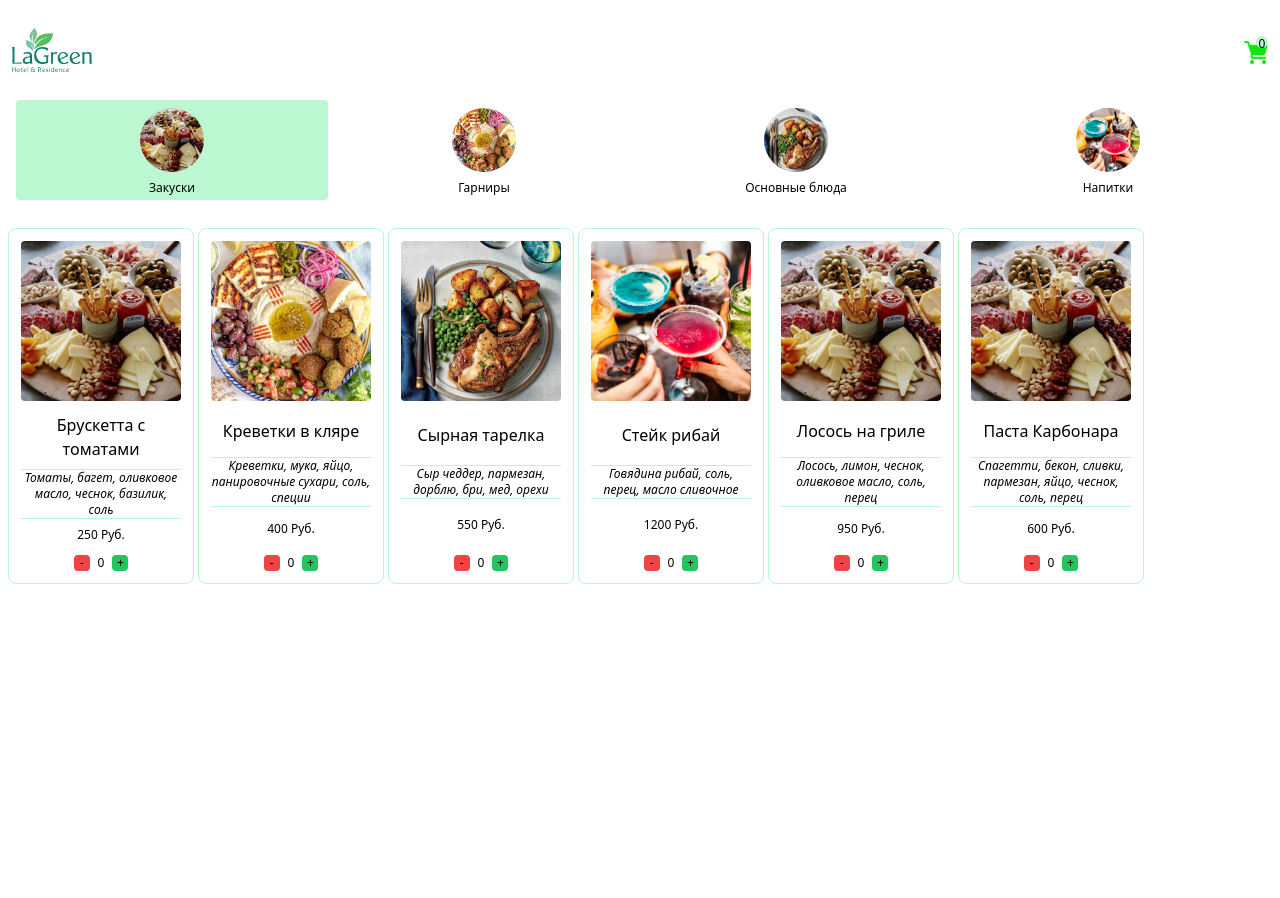
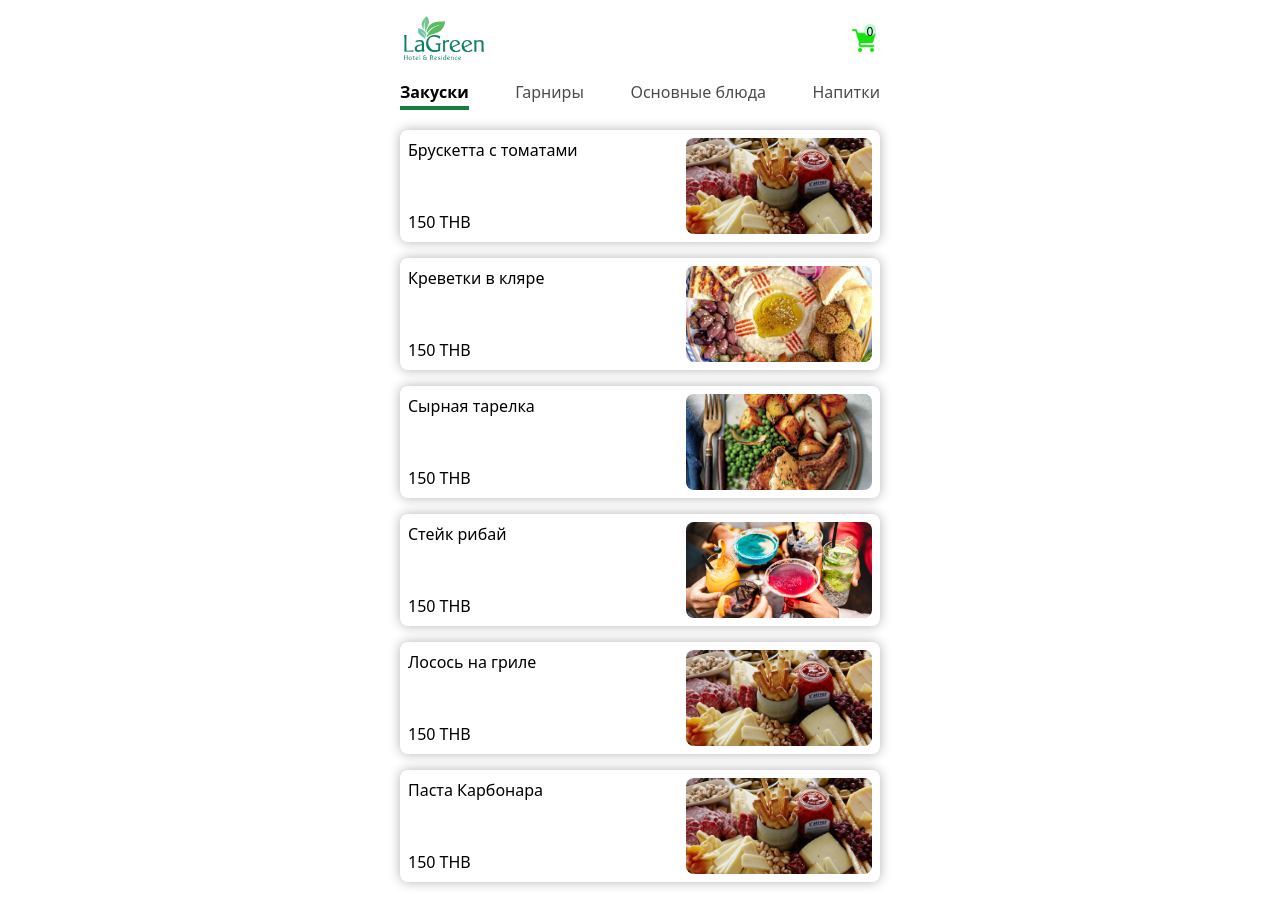
Before and after one commit to ZarubinMaksim/TG_bot_menu, a React (Create React App) app: page / in a window 1280 px wide. Before the commit the page ends 800 px from the top, so only its background shows below. Built offline with nearby package versions, Linux system fonts and the light colour scheme.

Commit message:
new_menu

```diff
--- a/package.json
+++ b/package.json
@@ -9,6 +9,7 @@
     "@testing-library/user-event": "^13.5.0",
     "react": "^19.0.0",
     "react-dom": "^19.0.0",
+    "react-router-dom": "^7.6.0",
     "react-scripts": "5.0.1",
     "web-vitals": "^2.1.4"
   },
--- a/src/App.js
+++ b/src/App.js
@@ -1,15 +1,72 @@
+import { BrowserRouter as Router, Routes, Route } from 'react-router-dom'
 import { useEffect, useState } from "react";
 import Content from "./components/Content";
 import Header from "./components/header";
+import ItemDescription from './components/ItemDescription';
+import Cart from './components/Cart';
 
 function App() {
-  const [orderData, setOrderData] = useState()
+  // const [orderData, setOrderData] = useState()
   const [isCartOpened, setIsCartOpened] = useState(false)
   const [guestDetails, setGuestDetails] = useState('')
 
-  const handleOrderData = (orderData) => {
-    setOrderData(orderData)
+  // !!!!!!
+  const [orderList, setOrderList] = useState(JSON.parse(localStorage.getItem('orderList')) || [])
+  console.log('ORDERLIST', orderList)
+
+  useEffect(() => {
+    localStorage.setItem('orderList', JSON.stringify(orderList))
+  }, [orderList])
+
+  const handleOrderList = (data) => {
+    setOrderList(data)
   }
+
+  const addToOrderList = (newOrder, newOrderAmount) => {
+    setOrderList(prevOrderList => {
+      const existingOrders = prevOrderList.find(prevOrder => prevOrder.name === newOrder.name)
+
+      if (existingOrders) {
+        return prevOrderList.map(prevOrder =>
+          prevOrder.name === newOrder.name
+          ? {...prevOrder, amount: prevOrder.amount + newOrderAmount}
+          : prevOrder)
+      } else {
+        return [...prevOrderList, {...newOrder, amount: newOrderAmount}]
+      }
+    })
+  }
+
+  const removeFromOrderList = (removedOrder) => {
+    setOrderList(prevOrderList => {
+      const existingOrders = prevOrderList.find(prevorder => prevorder.name === removedOrder.name)
+
+      if (existingOrders) {
+        if (existingOrders.amount > 1) {
+          // Если количество больше 1, уменьшаем его
+          return prevOrderList.map(prevOrder =>
+            prevOrder.name === removedOrder.name
+            ? { ...prevOrder, amount: prevOrder.amount - 1 }
+            : prevOrder
+          )
+        } else {
+          // Если количество 1, удаляем объект
+          return prevOrderList.filter(prevOrder => prevOrder.name !== removedOrder.name)
+        }
+      } else {
+        // Если объекта нет, ничего не меняем
+        return prevOrderList
+      }
+    })
+
+  }
+
+
+  //  !!!!!!!!
+
+  // const handleOrderData = (orderData) => {
+  //   setOrderData(orderData)
+  // }
 
   useEffect(() => {
     const query = new URLSearchParams(window.location.search);
@@ -26,15 +83,28 @@ function App() {
   }, [])
 
   return (
-      <div className="p-2 flex flex-col gap-5 bg-white h-full">
-        <div>
-          <p>{guestDetails.chatId}</p>
-          <p>{guestDetails.chatId}</p>
+    <Router>
+      <div className="p-4 flex flex-col gap-5 bg-white h-full max-w-lg m-auto">
+        <Header data={orderList} isCartOpened={isCartOpened} setIsCartOpened={setIsCartOpened} />
 
-        </div>
-        <Header data={orderData} isCartOpened={isCartOpened} setIsCartOpened={setIsCartOpened}/>
-        <Content sendData={handleOrderData} isCartOpened={isCartOpened} guestDetails={guestDetails}/>
+        <Routes>
+          <Route path="/" element={
+            <Content
+              sendData={handleOrderList}
+              isCartOpened={isCartOpened}
+              guestDetails={guestDetails}
+              orderList={orderList}
+            />
+          } />
+          <Route path="/item/:name" element={<ItemDescription orderList={orderList} addToOrderList={addToOrderList}/>}/>
+          <Route path="/cart" element={<Cart orderList={orderList} guestDetails={guestDetails} addToOrderList={addToOrderList} removeFromOrderList={removeFromOrderList}/>}/>
+        </Routes>
       </div>
+    </Router>
+      // <div className="p-4 flex flex-col gap-5 bg-white h-full max-w-lg m-auto">
+      //   <Header data={orderData} isCartOpened={isCartOpened} setIsCartOpened={setIsCartOpened}/>
+      //   <Content sendData={handleOrderData} isCartOpened={isCartOpened} guestDetails={guestDetails}/>
+      // </div>
 
   );
 }
--- a/src/components/Card.js
+++ b/src/components/Card.js
@@ -1,26 +1,45 @@
-function Card ({ item, addToOrderList, removeFromOrderList, amount }) {
+import { useNavigate } from 'react-router-dom'
+function Card ({ item }) {
 
-  const handleAddToOrderList = () => {
-    addToOrderList(item)
-  }
+  // const handleAddToOrderList = () => {
+  //   addToOrderList(item)
+  // }
 
-  const handleRemoveFromOrderList = () => {
-    removeFromOrderList(item)
-  }
+  // const handleRemoveFromOrderList = () => {
+  //   removeFromOrderList(item)
+  // }
 
+  const navigate = useNavigate()
   return (
-    <div className="border border-green-200 hover:bg-green-100 transition cursor-pointer rounded-lg flex flex-col justify-between items-center p-3 items-center">
-      <img className="rounded overflow-hidden object-cover w-40 h-40" src={require(`../images/${item.img}`)}></img>
-      <p className="w-40 text-md text-center mt-3">{item.name}</p>
-      <p className="mt-2 mb-2 text-xs italic text-center border-t w-40 border-b border-green-200">{item.ingredients}</p>
-      <p className="text-xs">{item.price} Руб.</p>
 
-      <div className=" flex gap-2 text-xs items-center mt-3">
-        <p className="bg-red-500 w-4 h-4 text-center rounded cursor-pointer" onClick={handleRemoveFromOrderList}>-</p>
-        <p>{amount}</p>
-        <p className="bg-green-500 w-4 h-4 text-center rounded cursor-pointer" onClick={handleAddToOrderList}>+</p>
-      </div>
-    </div>
+<div className="flex justify-between shadow-cardShadow max-h-28 p-2 rounded-lg" onClick={() => navigate(`/item/${item.name}`)}>
+
+  <div className="flex flex-col justify-between">
+    <p>{item.name}</p>
+    <p>150 THB</p>
+  </div>
+
+  <div className="w-2/5 min-w-36 h-26 overflow-hidden">
+    <img
+      className="w-full h-full object-cover rounded-lg"
+      src={require(`../images/${item.img}`)}
+      alt=""
+    />
+  </div>
+</div>
+
+    // <div className="border border-green-200 w-auto hover:bg-green-100 transition cursor-pointer rounded-lg flex flex-col justify-between items-center p-3 items-center">
+    //   <img className="rounded overflow-hidden object-cover w-40 h-40" src={require(`../images/${item.img}`)}></img>
+    //   <p className="w-40 text-md text-center mt-3">{item.name}</p>
+    //   <p className="mt-2 mb-2 text-xs italic text-center border-t w-40 border-b border-green-200">{item.ingredients}</p>
+    //   <p className="text-xs">{item.price} Руб.</p>
+
+    //   <div className=" flex gap-2 text-xs items-center mt-3">
+    //     <p className="bg-red-500 w-4 h-4 text-center rounded cursor-pointer" onClick={handleRemoveFromOrderList}>-</p>
+    //     <p>{amount}</p>
+    //     <p className="bg-green-500 w-4 h-4 text-center rounded cursor-pointer" onClick={handleAddToOrderList}>+</p>
+    //   </div>
+    // </div>
   )
 }
 
--- a/src/components/Content.js
+++ b/src/components/Content.js
@@ -3,22 +3,22 @@ import menu from '../text/menu'
 import Card from "./Card"
 import Cart from "./Cart"
 
-function Content ({ sendData, isCartOpened, guestDetails }) {
+function Content ({ sendData, isCartOpened, guestDetails, orderList }) {
   const [currenntCategory, setCurrentCategory] = useState('')
-  const [orderList, setOrderList] = useState(JSON.parse(localStorage.getItem('orderList')) ||[])
+  // const [orderList, setOrderList] = useState(JSON.parse(localStorage.getItem('orderList')) || [])
 
-  useEffect(() => {
-    const savedOrderList = localStorage.getItem('orderList')
-    if (savedOrderList) {
-      setOrderList(JSON.parse(savedOrderList))
-      // sendData(savedOrderList)
-    }
-  }, [])
+  // useEffect(() => {
+  //   const savedOrderList = localStorage.getItem('orderList')
+  //   if (savedOrderList) {
+  //     setOrderList(JSON.parse(savedOrderList))
+  //     // sendData(savedOrderList)
+  //   }
+  // }, [])
 
-  useEffect(() => {
-    localStorage.setItem('orderList', JSON.stringify(orderList))
-    sendData(orderList)
-  }, [orderList])
+  // useEffect(() => {
+  //   localStorage.setItem('orderList', JSON.stringify(orderList))
+  //   sendData(orderList)
+  // }, [orderList])
 
   useEffect(() => {
     if (!currenntCategory && menu.length > 0) {
@@ -36,74 +36,77 @@ function Content ({ sendData, isCartOpened, guestDetails }) {
   }
 
 
+  // const addToOrderList = (item) => {
+  //   setOrderList(prevOrderList => {
+  //     const existingItem = prevOrderList.find(orderItem => orderItem.name === item.name)
 
-  const addToOrderList = (item) => {
-    setOrderList(prevOrderList => {
-      const existingItem = prevOrderList.find(orderItem => orderItem.name === item.name)
+  //     if (existingItem) {
+  //       return prevOrderList.map(orderItem =>
+  //         orderItem.name === item.name
+  //         ? {...orderItem, amount: orderItem.amount + 1}
+  //         : orderItem)
+  //     } else {
+  //       return [...prevOrderList, {...item, amount: 1}]
+  //     }
+  //   })
+  // }
 
-      if (existingItem) {
-        return prevOrderList.map(orderItem =>
-          orderItem.name === item.name
-          ? {...orderItem, amount: orderItem.amount + 1}
-          : orderItem)
-      } else {
-        return [...prevOrderList, {...item, amount: 1}]
-      }
-    })
+  // const removeFromOrderList = (item) => {
+  //   setOrderList(prevOrderList => {
+  //     const existingItem = prevOrderList.find(orderItem => orderItem.name === item.name)
 
-  }
+  //     if (existingItem) {
+  //       if (existingItem.amount > 1) {
+  //         // Если количество больше 1, уменьшаем его
+  //         return prevOrderList.map(orderItem =>
+  //           orderItem.name === item.name
+  //           ? { ...orderItem, amount: orderItem.amount - 1 }
+  //           : orderItem
+  //         )
+  //       } else {
+  //         // Если количество 1, удаляем объект
+  //         return prevOrderList.filter(orderItem => orderItem.name !== item.name)
+  //       }
+  //     } else {
+  //       // Если объекта нет, ничего не меняем
+  //       return prevOrderList
+  //     }
+  //   })
 
-  const removeFromOrderList = (item) => {
-    setOrderList(prevOrderList => {
-      const existingItem = prevOrderList.find(orderItem => orderItem.name === item.name)
-
-      if (existingItem) {
-        if (existingItem.amount > 1) {
-          // Если количество больше 1, уменьшаем его
-          return prevOrderList.map(orderItem =>
-            orderItem.name === item.name
-            ? { ...orderItem, amount: orderItem.amount - 1 }
-            : orderItem
-          )
-        } else {
-          // Если количество 1, удаляем объект
-          return prevOrderList.filter(orderItem => orderItem.name !== item.name)
-        }
-      } else {
-        // Если объекта нет, ничего не меняем
-        return prevOrderList
-      }
-    })
-
-  }
+  // }
 
 
 
   return (
     <div className="flex flex-col">
       {isCartOpened ? (
-        <Cart data={orderList} addToOrderList={addToOrderList} removeFromOrderList={removeFromOrderList} guestDetails={guestDetails}/>
+        // <Cart data={orderList} addToOrderList={addToOrderList} removeFromOrderList={removeFromOrderList} guestDetails={guestDetails}/>
+        <Cart data={orderList} guestDetails={guestDetails}/>
+
       ) : (
         <>
-        <div className="flex justify-around p-2">
+        <div className="flex justify-between">
         {menu.map((category, index) => {
           return (
-            <div className={`w-1/4 flex flex-col items-center gap-2 rounded hover:bg-green-100 pt-2 p-1 cursor-pointer transition ${currenntCategory === category.category ? 'bg-green-200' : ''}`} onClick={() => handleCurrentCategory(category.category)}>
-              <img className="rounded-full h-16 w-16 overflow-hidden object-cover" src={require(`../images/${category.img}`)}></img>
-              <p className="text-center text-xs">{category.category}</p>
+            <div className={`pb-0.5 transition ${currenntCategory === category.category ? 'border-b-4 border-green-700 font-bold' : 'opacity-70'}`} onClick={() => handleCurrentCategory(category.category)}>
+              <p>{category.category}</p>
             </div>
+            // <div className={`w-1/4 flex flex-col items-center gap-2 rounded hover:bg-green-100 pt-2 p-1 cursor-pointer transition ${currenntCategory === category.category ? 'bg-green-200' : ''}`} onClick={() => handleCurrentCategory(category.category)}>
+            //   <img className="rounded-full h-16 w-16 overflow-hidden object-cover" src={require(`../images/${category.img}`)}></img>
+            //   <p className="text-center text-xs">{category.category}</p>
+            // </div>
           )
         })}
       </div>
 
         {currenntCategory && (
-          <div className="flex flex-wrap gap-1 mt-5">
+          <div className="flex flex-col justify-around gap-4 mt-5">
             {menu.find((category) => category.category === currenntCategory).items.map((item, index) => {
 
-              const itemInOrder = orderList.find(orderItem => orderItem.name === item.name)
-              const amount = itemInOrder ? itemInOrder.amount : 0
+              // const itemInOrder = orderList.find(orderItem => orderItem.name === item.name)
+              // const amount = itemInOrder ? itemInOrder.amount : 0
               return (
-                <Card item={item} addToOrderList={addToOrderList} removeFromOrderList={removeFromOrderList} amount={amount}/>
+                <Card item={item}/>
               )
             })}
           </div>
--- /dev/null
+++ b/src/components/ItemDescription.js
@@ -0,0 +1,77 @@
+import { useState } from 'react'
+import { useParams } from 'react-router-dom'
+import menu from '../text/menu'
+
+function ItemDescription ({ orderList, addToOrderList, removeFromOrderList  }) {
+  const { name } = useParams()
+  const category = menu.find(c => c.items.find(i => i.name === name))
+  const item = category?.items.find(i => i.name === name)
+  const ordersInCart = orderList.find(order => order.name === item.name)?.amount || 0;
+  const [orderAmount, setOrderAmount] = useState(0)
+
+
+  // const handleAddToOrderList = () => {
+  //   addToOrderList(item)
+  // }
+
+  const handleAdd = () => {
+    setOrderAmount(orderAmount + 1)
+  }
+
+  const handleDelete = () => {
+    if (orderAmount > 0) {
+      setOrderAmount(orderAmount - 1)
+    }
+  }
+
+
+  const handleRemoveFromOrderList = () => {
+    removeFromOrderList(item)
+  }
+
+
+  return (
+    <div className='h-full relative flex  flex-col'>
+
+      <div className='flex flex-col'>
+        <div className='w-full h-80'>
+          <img className='object-cover w-full h-full rounded-lg' src={require(`../images/${item.img}`)}></img>
+        </div>
+        <p className='text-3xl uppercase mt-3'>{item.name}</p>
+        <p className='text-lg'>{item.price}</p>
+        <p className='mt-3 italic'>{item.ingredients}</p>
+      </div>
+
+    <div className="flex justify-around items-center mt-5 ">
+
+      <div className='flex gap-3 items-center'>
+        <p className="bg-red-500 w-10 h-10 text-3xl text-center rounded cursor-pointer" onClick={handleDelete}>-</p>
+        <p>{orderAmount}</p>
+        <p className="bg-green-500 w-10 h-10 text-3xl text-center rounded cursor-pointer" onClick={handleAdd}>+</p>
+      </div>
+
+      <div className='pl-4 pr-4 p-2 bg-green-500 rounded-full' onClick={() => addToOrderList(item, orderAmount)}>
+        <p className='text-white'>В Корзину {item.price * orderAmount} THB</p>
+      </div>
+    </div>
+  </div>
+
+
+
+
+    // <div className="border border-green-200 w-auto hover:bg-green-100 transition cursor-pointer rounded-lg flex flex-col justify-between items-center p-3 items-center">
+    //   <img className="rounded overflow-hidden object-cover w-40 h-40" src={require(`../images/${item.img}`)}></img>
+    //   <p className="w-40 text-md text-center mt-3">{item.name}</p>
+    //   <p className="mt-2 mb-2 text-xs italic text-center border-t w-40 border-b border-green-200">{item.ingredients}</p>
+    //   <p className="text-xs">{item.price} Руб.</p>
+
+      // <div className=" flex gap-2 text-xs items-center mt-3">
+      //   <p className="bg-red-500 w-4 h-4 text-center rounded cursor-pointer" onClick={handleRemoveFromOrderList}>-</p>
+      //   <p>{amount}</p>
+      //   <p className="bg-green-500 w-4 h-4 text-center rounded cursor-pointer" onClick={handleAddToOrderList}>+</p>
+      // </div>
+    // </div>
+  )
+}
+
+export default ItemDescription
--- a/src/components/header.js
+++ b/src/components/header.js
@@ -1,10 +1,20 @@
 import logo from '../images/logo.png'
 import cart from '../images/cart.png'
 import { useEffect, useState } from 'react'
+import { useNavigate, useLocation } from 'react-router-dom'
 
 function Header ({ data, setIsCartOpened, isCartOpened }) {
   const [orderQuantity, setOrderQuantity] = useState('')
+  const navigate = useNavigate()
+  const location = useLocation()
 
+  const goBack = () => {
+    navigate(-1)
+  }
+
+  const goMenu = () => {
+    navigate('/')
+  }
 
   useEffect(() => {
     if (data) {
@@ -13,9 +23,9 @@ function Header ({ data, setIsCartOpened, isCartOpened }) {
     }
   }, [data])
 
-  const handleCartOpenStatus = () => {
-    setIsCartOpened(!isCartOpened)
-  }
+  // const handleCartOpenStatus = () => {
+  //   setIsCartOpened(!isCartOpened)
+  // }
 
 
   return (
@@ -23,10 +33,17 @@ function Header ({ data, setIsCartOpened, isCartOpened }) {
 
       <img className='w-20' src={logo}></img>
 
-      <div className='relative pt-1'>
-        <img className='w-6 h-6 cursor-pointer' src={cart} onClick={handleCartOpenStatus}></img>
+      {location.pathname === '/cart' ? (
+        <div className='flex gap-2'>
+          <p className='pt-0.5 pb-0.5 pl-2 pr-2 bg-green-500 text-white rounded-lg' onClick={goMenu}>В меню</p>
+          <p className='pt-0.5 pb-0.5 pl-2 pr-2 bg-green-500 text-white rounded-lg' onClick={goBack}>Назад</p>
+        </div>
+      ) : (
+        <div className='relative pt-1'>
+        <img className='w-6 h-6 cursor-pointer' src={cart} onClick={() => navigate('/cart')}></img>
         <div className='absolute top-0 right-0 text-xs bg-green-200 rounded-full w-3 h-3 text-center'>{orderQuantity}</div>
       </div>
+      )}
     </div>
   )
 }
--- a/tailwind.config.js
+++ b/tailwind.config.js
@@ -3,8 +3,8 @@ module.exports = {
   content: ["./src/**/*.{html,js}"],
   theme: {
     extend: {
-      border: {
-        '1': '1px'
+      boxShadow: {
+       'cardShadow': '0 0 12px rgba(0, 0, 0, 0.30)',
       }
     },
   },
```
Also changed, not shown: src/components/Cart.js (+71 -31 lines), 1 other file (tests, documents, lock files or other folders).
